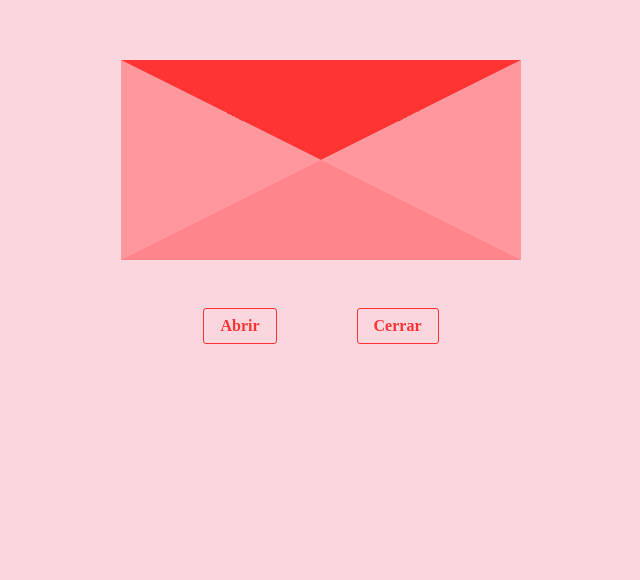
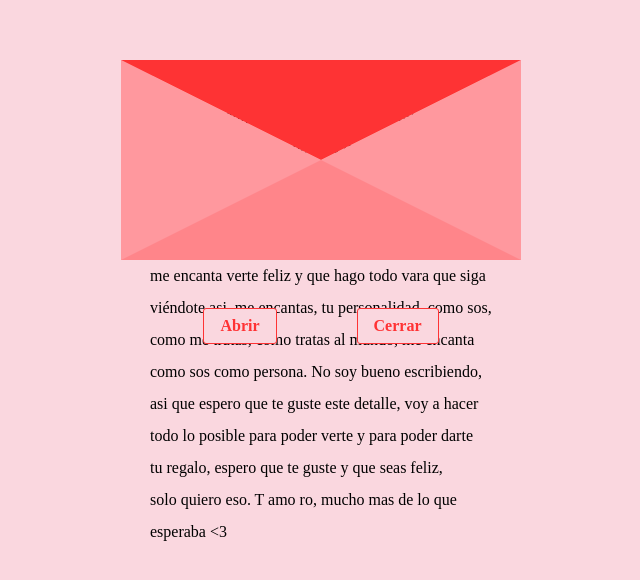
Before and after one commit to eldoslape/r, a plain HTML site: page indexEsp.html in a window 1280 px wide. Shown: the part 198-778 px from the top of the page, without its empty margins (319-959 px from the left). Drawn offline with Linux system fonts and the light colour scheme.

Commit message:
Update indexEsp.html

```diff
--- a/indexEsp.html
+++ b/indexEsp.html
@@ -12,7 +12,7 @@
       <div class="cover"></div>
       <span class="heart">♥</span>
       <p class="paper" id="mainMessage">
-        aca te digo cual es el regalo y t digo todo lo q siento
+        Bueno, es complicado escribir en esta situación, siento que te conozco de toda la vida y a la ves q me falta tiempo para terminar de saber quien sos, se q no te gusta mucho festejar tu cumpleaños pero para mi es una fecha especial para vos. Quiero q sepas que me encanta verte feliz y que hago todo vara que siga viéndote asi, me encantas, tu personalidad, como sos, como me tratas, como tratas al mundo, me encanta como sos como persona. No soy bueno escribiendo, asi que espero que te guste este detalle, voy a hacer todo lo posible para poder verte y para poder darte tu regalo, espero que te guste y que seas feliz, solo quiero eso. T amo ro, mucho mas de lo que esperaba <3
       </p>
       <div class="letter"></div>
     </div>
```
